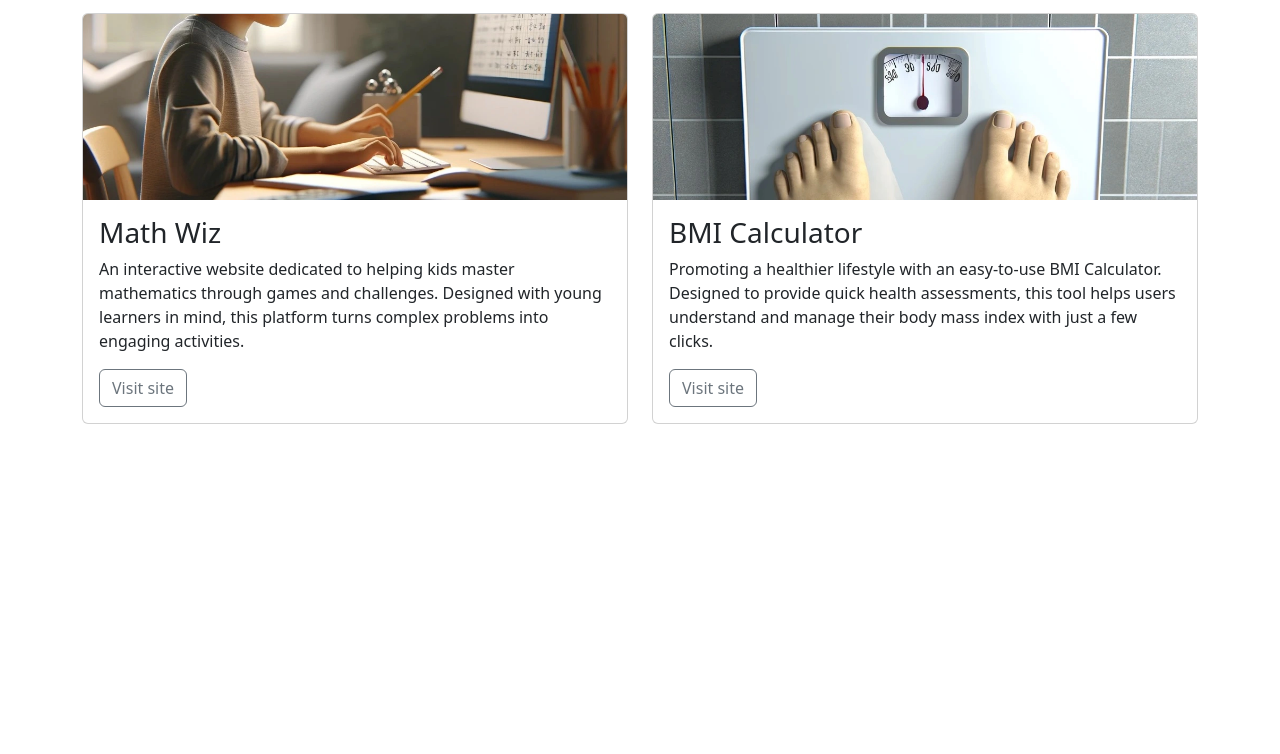
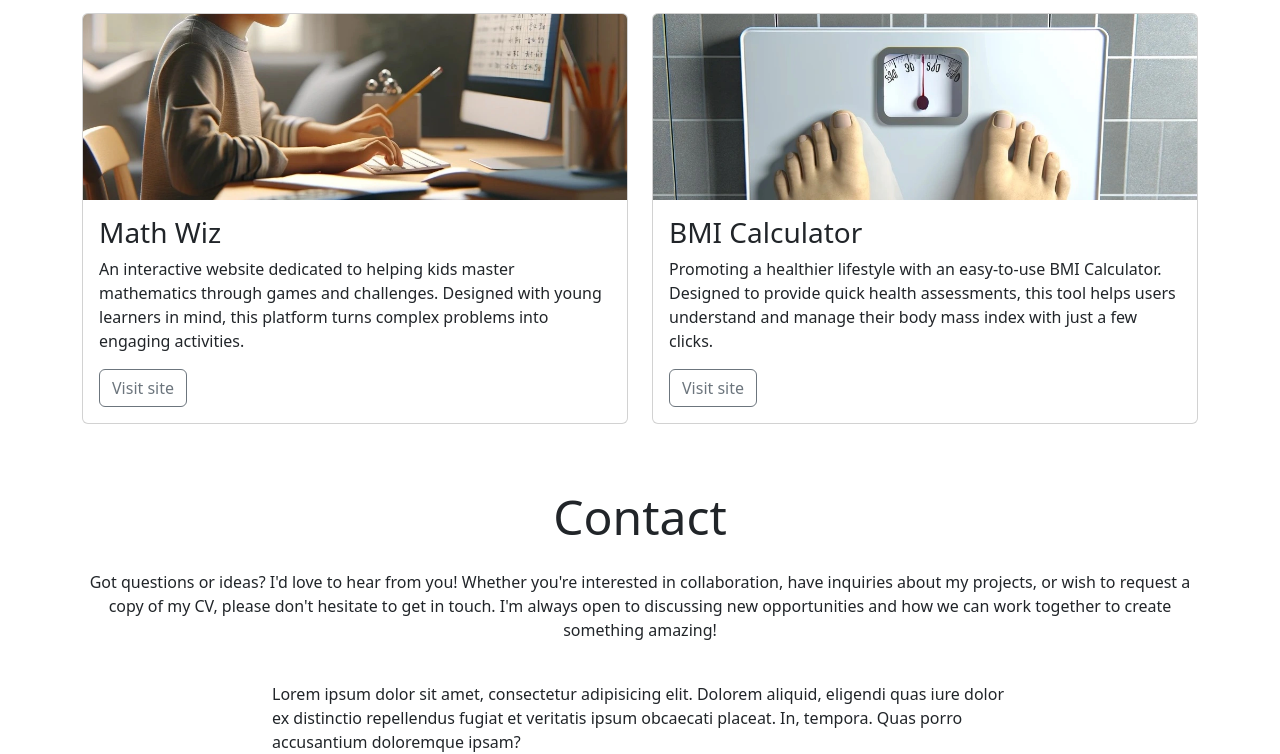
Before and after one commit to ElFalch/Portfolio, a plain HTML site: page index.html in a window 1280 px wide. Shown: the part 1411-2165 px from the top of the page. Before the commit the page ends 1875 px from the top, so only its background shows below. Drawn offline with nearby package versions, Linux system fonts and the light colour scheme.

Commit message:
add footer section

```diff
--- a/index.html
+++ b/index.html
@@ -177,6 +177,24 @@
 </main>
 </main>
 
+    <!-- Contact section -->
+    <footer id="contact" class="container">
+        <div class="row justify-content-center">
+            <div class="col-12 text-center my-4">
+                <h2 class="display-5">Contact</h2>
+                <p class="mt-4">Got questions or ideas? I'd love to hear from you! Whether you're
+                    interested in collaboration, have inquiries about my projects, or
+                    wish to request a copy of my CV, please don't hesitate to get in
+                    touch. I'm always open to discussing new opportunities and how we
+                    can work together to create something amazing!</p>
+            </div>
+            <div class="col-12 col-md-10 col-lg-8">
+                Lorem ipsum dolor sit amet, consectetur adipisicing elit. Dolorem aliquid, eligendi quas iure dolor ex distinctio repellendus fugiat et veritatis ipsum obcaecati placeat. In, tempora. Quas porro accusantium doloremque ipsam?
+
+            </div>
+        </div>
+    </footer>
+
     <!-- Bootstrap JS Script-->
     <script src="https://cdn.jsdelivr.net/npm/bootstrap@5.3.3/dist/js/bootstrap.bundle.min.js"
         integrity="sha384-YvpcrYf0tY3lHB60NNkmXc5s9fDVZLESaAA55NDzOxhy9GkcIdslK1eN7N6jIeHz"
```
